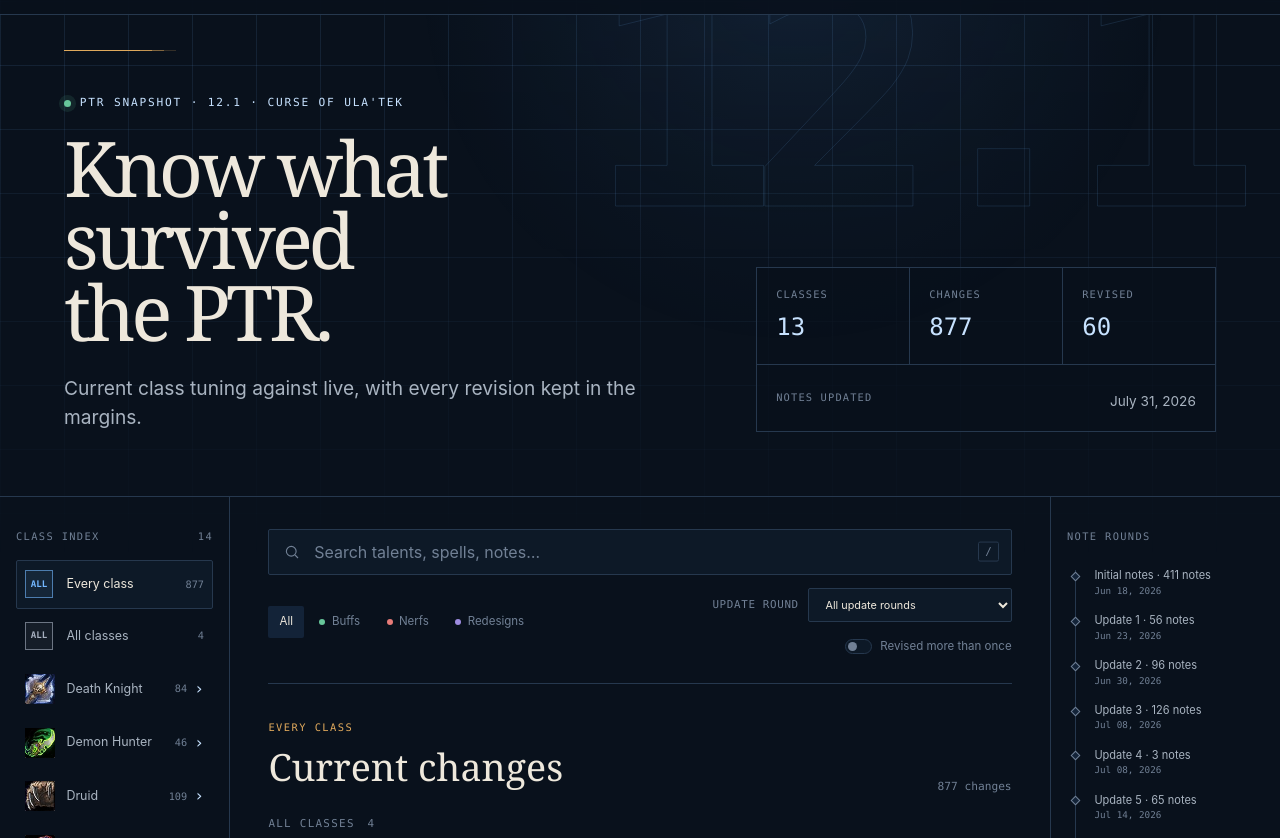
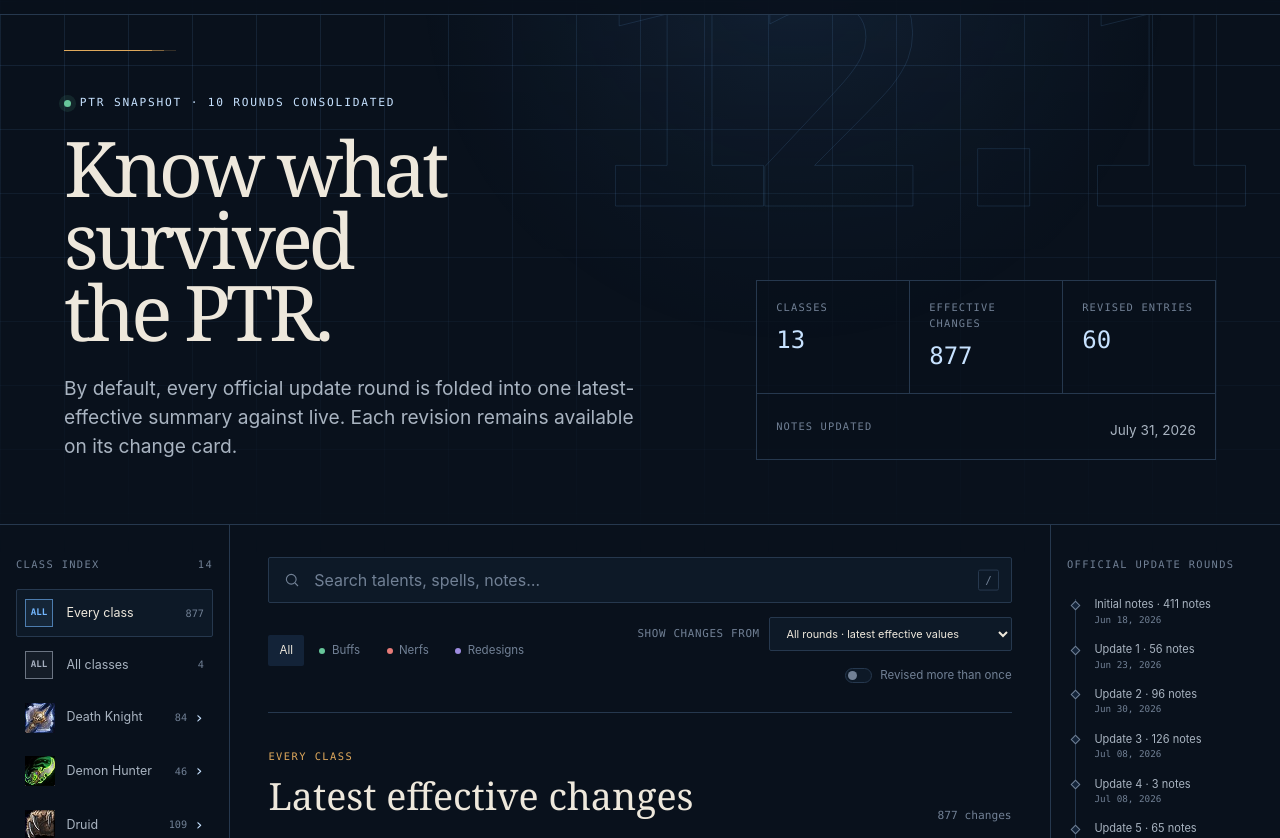
Before and after one commit to MathWro-WoW/PTRLedger, a website: page site/index.html in a window 1280 px wide. Shown: the part 63-901 px from the top of the page. Drawn offline with Linux system fonts and the light colour scheme.

Commit message:
copy: clarify consolidated round summary

```diff
--- a/site/app.js
+++ b/site/app.js
@@ -102,7 +102,7 @@
 
 function renderPatchMeta() {
   $('#patch-ghost').textContent = state.patch.id;
-  $('#patch-status').textContent = `${state.patch.status} snapshot · ${state.patch.label}`;
+  $('#patch-status').textContent = `${state.patch.status} snapshot · ${state.patch.rounds.length} rounds consolidated`;
   $('#stat-classes').textContent = state.patch.stats.classes;
   $('#stat-changes').textContent = state.patch.stats.changes.toLocaleString();
   $('#stat-revised').textContent = state.patch.stats.revised.toLocaleString();
@@ -176,7 +176,7 @@
 
 function renderRoundOptions() {
   elements.roundFilter.replaceChildren(
-    node('option', { text: 'All update rounds', attrs: { value: 'all' } }),
+    node('option', { text: 'All rounds · latest effective values', attrs: { value: 'all' } }),
     ...state.patch.rounds.map((round) => node('option', {
       text: `${round.label} · ${formatDate(round.date)}`,
       attrs: { value: round.number },
@@ -265,7 +265,7 @@
   const selectedRound = state.patch.rounds.find((round) => String(round.number) === state.round);
   $('#result-title').textContent = selectedRound
     ? `${selectedRound.label}${state.revisedOnly ? ' · revised changes' : ' changes'}`
-    : state.revisedOnly ? 'Revised changes' : 'Current changes';
+    : state.revisedOnly ? 'Revised effective changes' : 'Latest effective changes';
   $('#result-count').textContent = `${visible.length.toLocaleString()} ${visible.length === 1 ? 'change' : 'changes'}`;
 
   const groups = new Map();
--- a/site/index.html
+++ b/site/index.html
@@ -3,7 +3,7 @@
 <head>
   <meta charset="utf-8">
   <meta name="viewport" content="width=device-width, initial-scale=1">
-  <meta name="description" content="A living ledger of World of Warcraft PTR class changes, compared with live values and tracked across every update.">
+  <meta name="description" content="World of Warcraft PTR class changes consolidated across every official update round, compared with live values, with each revision preserved.">
   <meta name="theme-color" content="#09111c">
   <title>PTR Ledger — World of Warcraft class tuning</title>
   <link rel="icon" href="./favicon.svg" type="image/svg+xml">
@@ -41,12 +41,12 @@
       <div class="hero-copy">
         <p class="eyebrow"><span class="live-dot"></span><span id="patch-status">PTR snapshot</span></p>
         <h1 id="hero-title">Know what survived<br>the PTR.</h1>
-        <p class="hero-deck">Current class tuning against live, with every revision kept in the margins.</p>
+        <p class="hero-deck">By default, every official update round is folded into one latest-effective summary against live. Each revision remains available on its change card.</p>
       </div>
       <dl class="snapshot" aria-label="Current snapshot statistics">
         <div><dt>Classes</dt><dd id="stat-classes">—</dd></div>
-        <div><dt>Changes</dt><dd id="stat-changes">—</dd></div>
-        <div><dt>Revised</dt><dd id="stat-revised">—</dd></div>
+        <div><dt>Effective changes</dt><dd id="stat-changes">—</dd></div>
+        <div><dt>Revised entries</dt><dd id="stat-revised">—</dd></div>
         <div class="snapshot-date"><dt>Notes updated</dt><dd id="stat-date">—</dd></div>
       </dl>
     </section>
@@ -79,8 +79,8 @@
           </div>
           <div class="filter-options">
             <label class="round-filter">
-              <span>Update round</span>
-              <select id="round-filter" aria-label="Filter by update round"></select>
+              <span>Show changes from</span>
+              <select id="round-filter" aria-label="Show changes from an official update round"></select>
             </label>
             <label class="revised-toggle">
               <input id="revised-only" type="checkbox">
@@ -93,7 +93,7 @@
         <div class="result-heading">
           <div>
             <p id="result-kicker">All classes</p>
-            <h2 id="result-title">Current changes</h2>
+            <h2 id="result-title">Latest effective changes</h2>
           </div>
           <p id="result-count" aria-live="polite"></p>
         </div>
@@ -109,9 +109,9 @@
 
       <aside class="rounds-rail">
         <div class="rounds-sticky">
-          <p class="rail-heading">Note rounds</p>
+          <p class="rail-heading">Official update rounds</p>
           <ol id="round-list"></ol>
-          <p class="rounds-note">Each official class-note post becomes a checkpoint. Repeated abilities are folded into their latest value.</p>
+          <p class="rounds-note">The default view folds every round into one latest-effective summary. Choose a round to see only changes recorded in that checkpoint.</p>
         </div>
       </aside>
     </section>
```
